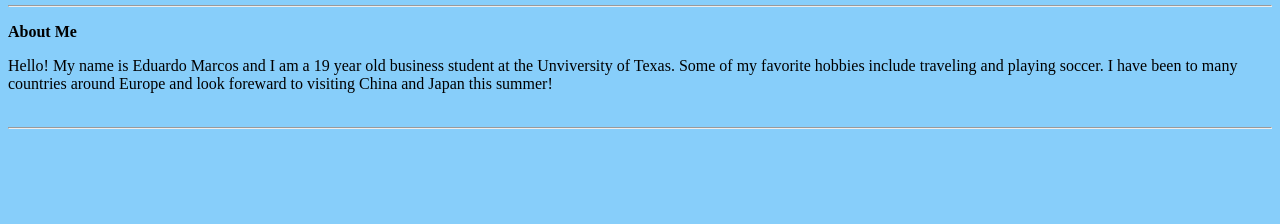
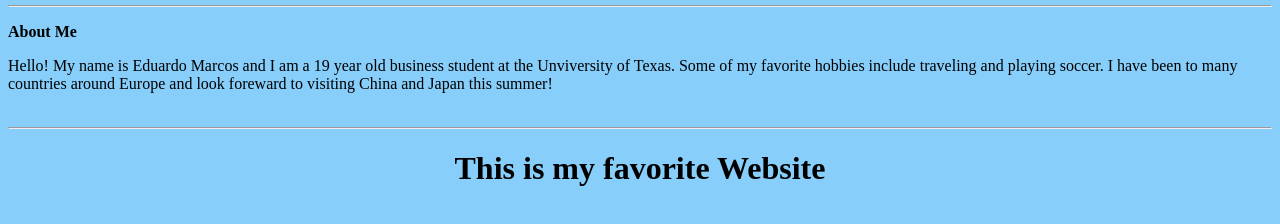
Before and after one commit to marcosed99/marcosed99.github.io, a plain HTML site: page index.html in a window 1280 px wide. Shown: the part 490-714 px from the top of the page. Drawn offline with Linux system fonts and the light colour scheme.

Commit message:
Update index.html

```diff
--- a/index.html
+++ b/index.html
@@ -18,4 +18,4 @@
 
 <hr />
 
-<h1 style="text-align: center;> <br> "This is my favorite Website </h1>
+<h1 style="text-align: center;> <br> ">This is my favorite Website </h1>
```
